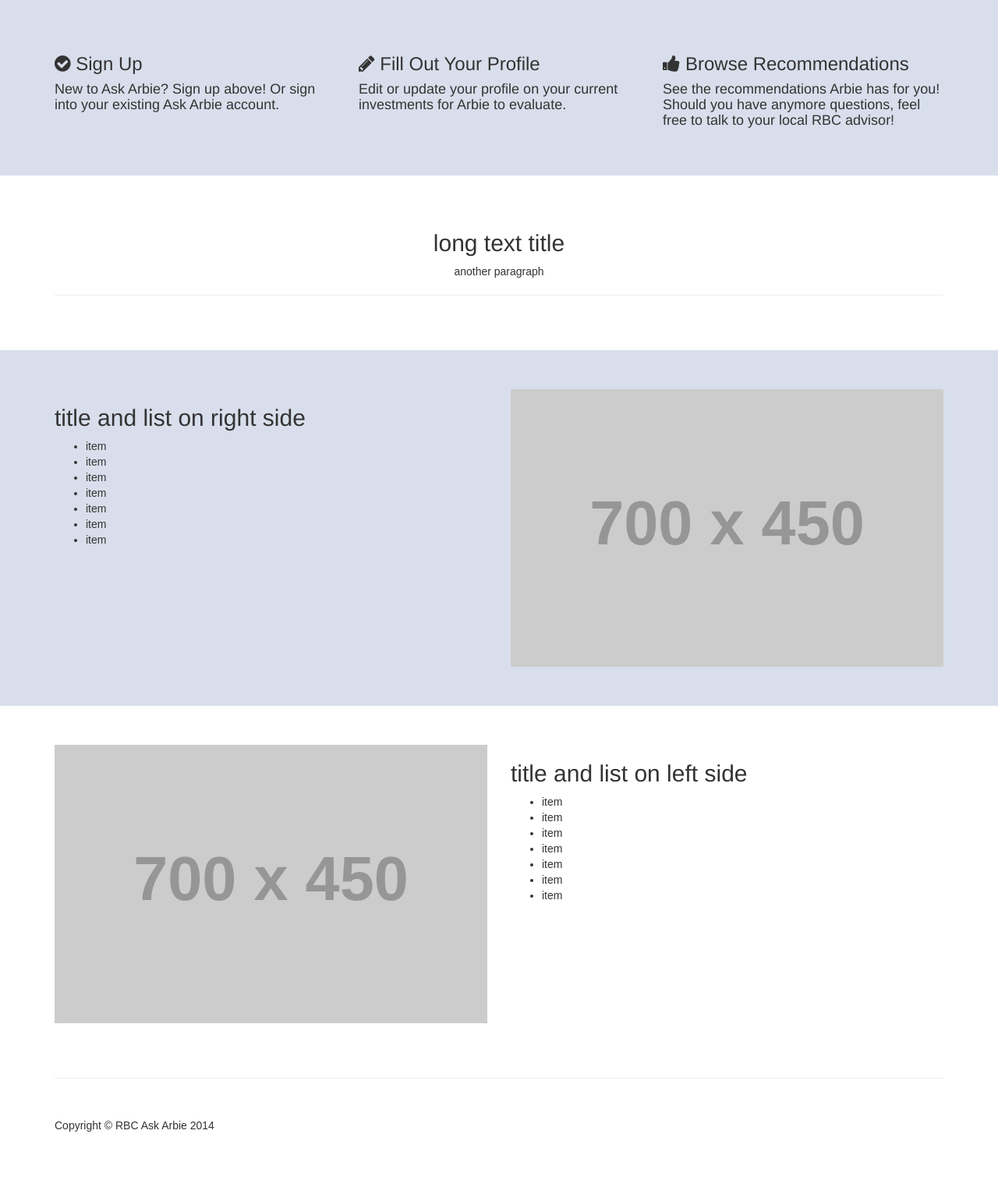
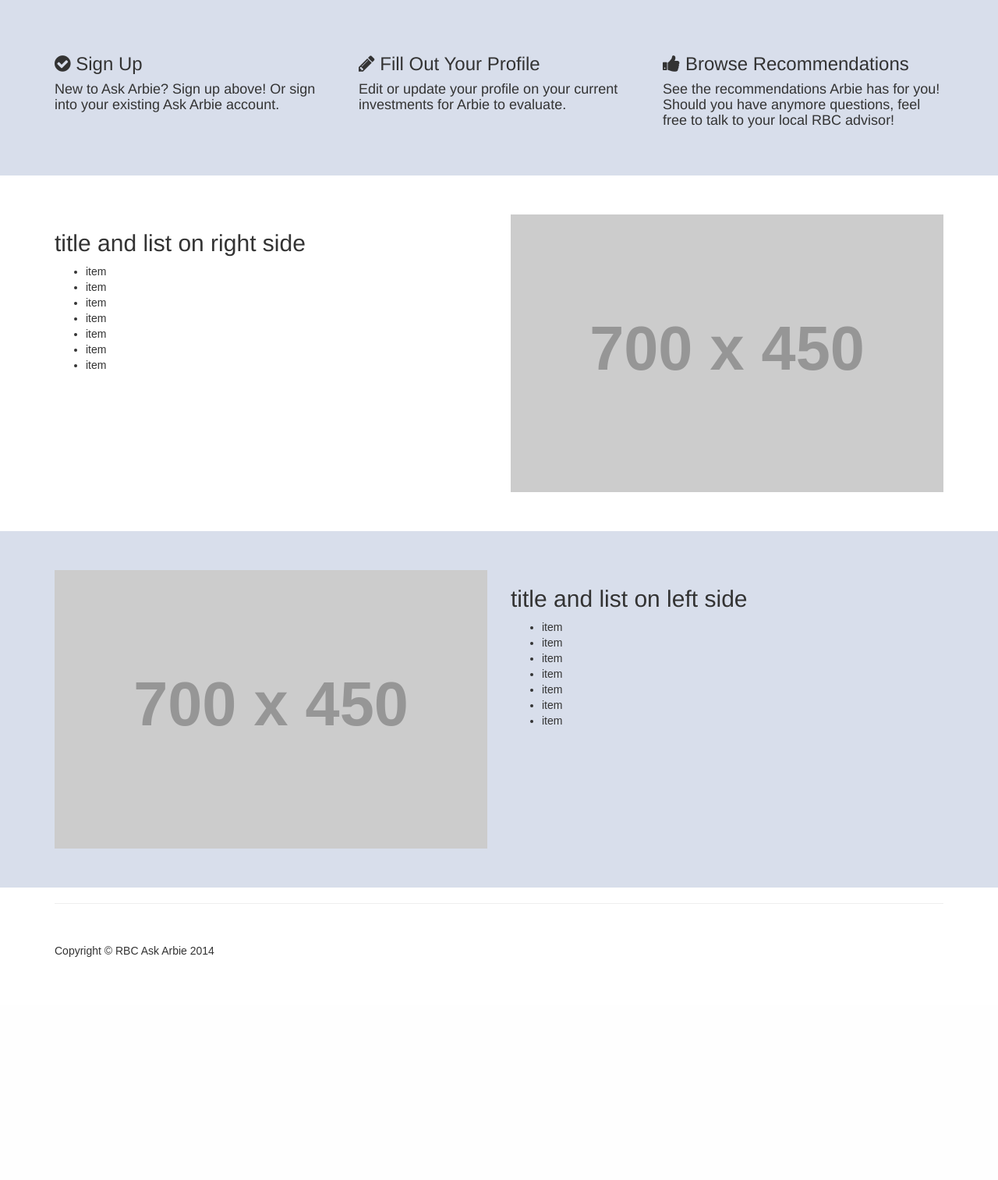
Before and after one commit to Kornfuzion/AskArbie, a Django app: template invest/templates/invest/index.html in a window 1280 px wide. Shown: the part 831-2344 px from the top of the page at 78% size. After the commit the page ends 2058 px from the top, so only its background shows below. Run offline with Django 3.2, Linux system fonts and the light colour scheme; the template is opened without the code that fills it, so the values that code supplies are empty; grey boxes labelled with a size stand in for pictures from a placeholder-image service; some libraries are stand-ins or nearby versions.

Commit message:
added front updates

```diff
--- a/invest/templates/invest/index.html
+++ b/invest/templates/invest/index.html
@@ -136,19 +136,7 @@
       </div><!-- container -->
     </div><!-- section -->
 
-    <div class="section text-center">
-      <div class="container">
-        <div class="row">
-          <div class="col-lg-12">
-            <h2>long text title</h2>
-            <p> another paragraph </p>
-            <hr> <!-- break -->
-          </div>
-        </div><!-- row -->
-      </div><!-- container -->
-    </div><!-- section-colored -->
-
-    <div class="section-colored">
+    <div class="section">
       <div class="container">
         <div class="row">
           <div class="col-lg-6 col-md-6 col-sm-6">
@@ -164,17 +152,17 @@
             </ul>
           </div>
           <div class="col-lg-6 col-md-6 col-sm-6">
-            <img class="img-responsive" src="http://placehold.it/700x450/ffffff/cccccc">
+            <img class="img-responsive" src="http://placehold.it/700x450">
           </div>
         </div><!-- row -->
       </div><!-- container -->
     </div><!-- section -->
 
-    <div class="section">
+    <div class="section-colored">
       <div class="container">
         <div class="row">
           <div class="col-lg-6 col-md-6 col-sm-6">
-            <img class="img-responsive" src="http://placehold.it/700x450">
+            <img class="img-responsive" src="http://placehold.it/700x450/ffffff/cccccc">
           </div>
           <div class="col-lg-6 col-md-6 col-sm-6">
             <h2> title and list on left side </h2>
```
